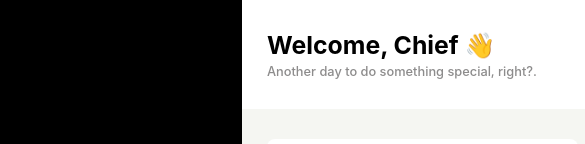
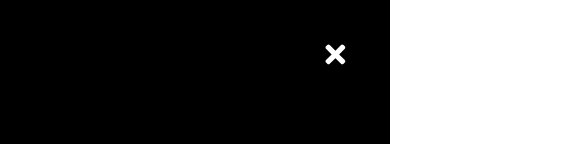
Before and after one commit to ImieboGodson/simple-dashboard-app, a React (Create React App) app: page / in a window 390 px wide. Shown: the top 144 px of the page, 585 px wide, since content can reach past the window. Built offline with nearby package versions, Linux system fonts and the light colour scheme; no server answers.

Commit message:
mobile responsiveness

```diff
--- a/package.json
+++ b/package.json
@@ -8,6 +8,7 @@
     "@testing-library/user-event": "^13.5.0",
     "react": "^18.2.0",
     "react-dom": "^18.2.0",
+    "react-icons": "^4.4.0",
     "react-redux": "^8.0.4",
     "react-scripts": "5.0.1",
     "redux": "^4.2.0",
--- a/src/App.css
+++ b/src/App.css
@@ -4,13 +4,19 @@
 
 .app {
   width: 100vw;
-  min-height: 100vh;
+  height: 100vh;
   display: flex;
   background: rgb(239, 242, 243);
+  overflow-x: hidden;
 }
 
 .left-section {
-  flex: 2.7;
+  position: fixed;
+  top: 0;
+  left: 0;
+  bottom: 0;
+  width: 30%;
+  /* flex: 2.7; */
   display: flex;
   justify-content: center;
   align-items: center;
@@ -18,7 +24,9 @@
 }
 
 .right-section {
-  flex: 7.3;
+  /* flex: 7.3; */
+  margin-left: auto;
+  width: 70%;
   background: rgb(245, 246, 242);
 }
 
@@ -27,3 +35,50 @@
   /* height: 100%; */
   padding: 30px 25px;
 }
+
+
+/* MEDIAQUERIES */
+
+@media (max-width: 1180px) {
+    .left-section {
+      /* display: none; */
+      position: fixed;
+      top: 0;
+      left: 0;
+      right: 0;
+      bottom: 0;
+      width: 100%;
+      z-index: 100;
+    }
+
+    .close-btn {
+      position: absolute;
+      top: 40px;
+      right: 40px;
+      color: #fff;
+    }
+
+    .close-icon {
+      font-size: 1.8rem;
+    }
+
+    .left-section.noDisplay,
+    .close-btn.noDisplay {
+      display: none;
+    }
+
+    .right-section {
+      width: 100%;
+    }
+}
+
+
+/* @media (max-width: 800px) {
+  .left-section {
+    display: none;
+  }
+
+  .right-section {
+    width: 100%;
+  }
+} */
--- a/src/App.js
+++ b/src/App.js
@@ -1,7 +1,8 @@
-import { useEffect } from 'react';
+import { useEffect, useState } from 'react';
 import { connect } from 'react-redux';
 import './App.css';
 import { getProducts } from './common/actions/productActions';
+import { FaTimes } from "react-icons/fa";
 import Form from './components/Form/Form';
 import TableDisplay from './components/TableDisplay/TableDisplay';
 import Topbar from './components/Topbar/Topbar';
@@ -21,18 +22,25 @@
 
 function App({ fetchProducts, products, errorMessage }) {
 
+  const [isOpened, setIsOpened] = useState(true);
+
   useEffect(() => {
     fetchProducts()
   }, []);
 
 
+  const handleAddProductView = () => {
+    setIsOpened(!isOpened);
+  }
+
   return (
     <div className="app">
-      <section className='left-section'>
-        <Form />
+      <section className={`left-section ${isOpened ? '' : 'noDisplay'}`}>
+        <span onClick={() => handleAddProductView()} className={`close-btn ${isOpened ? '' : 'noDisplay'}`}><FaTimes className='close-icon'/></span>
+        <Form onAddNewProduct={handleAddProductView}/>
       </section>
       <section className='right-section'>
-        <Topbar />
+        <Topbar onAddNewProduct={handleAddProductView} isOpened={isOpened}/>
         <main className='main-section'>
           <TableDisplay products={products}/>
         </main>
--- a/src/components/Form/Form.css
+++ b/src/components/Form/Form.css
@@ -79,3 +79,18 @@
 form > button:hover {
     background: #000;
 }
+
+
+/* MEDIAQUERIES */
+
+@media (max-width: 1180px) {
+    form {
+        width: 60%;
+    }
+}
+
+@media (max-width: 640px) {
+    form {
+        width: 85%;
+    }
+}
--- a/src/components/Form/Form.js
+++ b/src/components/Form/Form.js
@@ -16,7 +16,7 @@
     }
 }
 
-const Form = ({ addAProduct, product, refreshProducts }) => {
+const Form = ({ addAProduct, product, refreshProducts, onAddNewProduct }) => {
 
   const [name, setName] = useState('')
     const [description, setDescription] = useState('')
@@ -44,6 +44,8 @@
                 setName('')
                 setDescription('')
 
+                onAddNewProduct()
+
                 setTimeout(() => {
                     refreshProducts()
                 }, 5000);
--- a/src/components/Topbar/Topbar.css
+++ b/src/components/Topbar/Topbar.css
@@ -19,3 +19,61 @@
     font-weight: 500;
     color: rgb(141, 140, 140);
 }
+
+.add-new-product-btn {
+    display: none;
+    padding: 10px 15px;
+    font-size: 0.78rem;
+    font-weight: 500;
+    background: #000;
+    color: #fff;
+    border: none;
+    border-radius: .5rem;
+    /* border-radius: .65rem; */
+}
+
+.add-icon {
+    font-size: 0.7rem;
+    margin-left: 5px;
+}
+
+
+/* MEDIAQUERIES */
+
+@media (max-width: 1180px) {
+    .add-new-product-btn {
+        display: flex;
+        justify-content: center;
+        align-items: center;
+    }
+}
+
+@media (max-width: 640px) {
+    .topbar-large-text {
+        font-size: 1rem;
+        font-weight: 700;
+    }
+
+    .topbar-smaller-text {
+        margin-top: 4px;
+        font-size: 0.5rem;
+        font-weight: 500;
+        color: rgb(141, 140, 140);
+    }
+
+    .add-new-product-btn {
+        padding: 10px 15px;
+        font-size: 0.5rem;
+        font-weight: 500;
+        background: #000;
+        color: #fff;
+        border: none;
+        border-radius: .5rem;
+        /* border-radius: .65rem; */
+    }
+
+    .add-icon {
+        font-size: 0.5rem;
+        margin-left: 5px;
+    }
+}
--- a/src/components/Topbar/Topbar.js
+++ b/src/components/Topbar/Topbar.js
@@ -1,13 +1,18 @@
+import { FaPlus } from "react-icons/fa";
 import './Topbar.css';
 
-const Topbar = () => {
+const Topbar = ({ onAddNewProduct, isOpened }) => {
   return (
     <div className='topbar'>
       <div className='topbar-left-items'>
         <p className='topbar-large-text'>Welcome, Chief &#128075;</p>
         <p className='topbar-smaller-text'>Another day to do something special, right?.</p>
       </div>
-      <div className='topbar-right-items'></div>
+      <div className='topbar-right-items'>
+        {/* <div>SEARCH</div> */}
+        {/* <div></div> */}
+        <button className='add-new-product-btn' onClick={() => onAddNewProduct()}>Add Product <FaPlus className='add-icon'/></button>
+      </div>
     </div>
   )
 }
```
Also changed, not shown: 1 other file (tests, documents, lock files or other folders).
